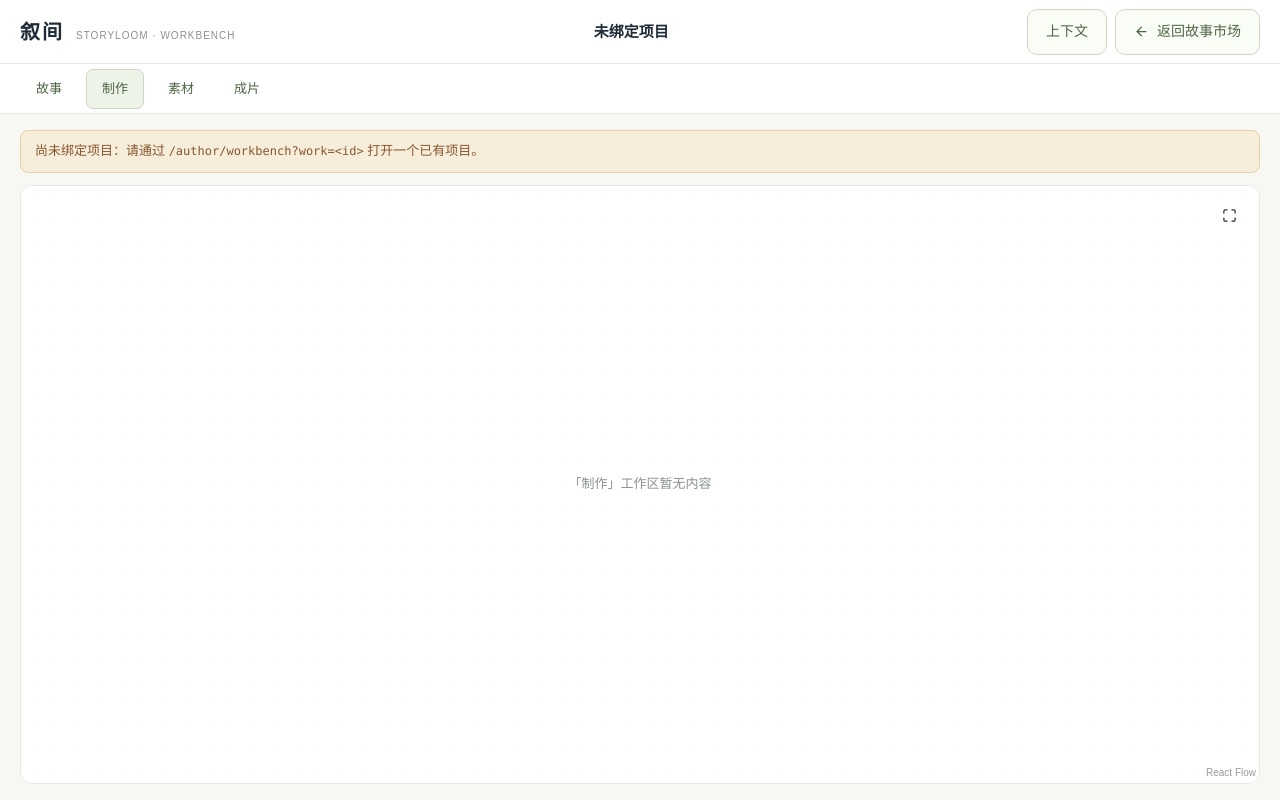
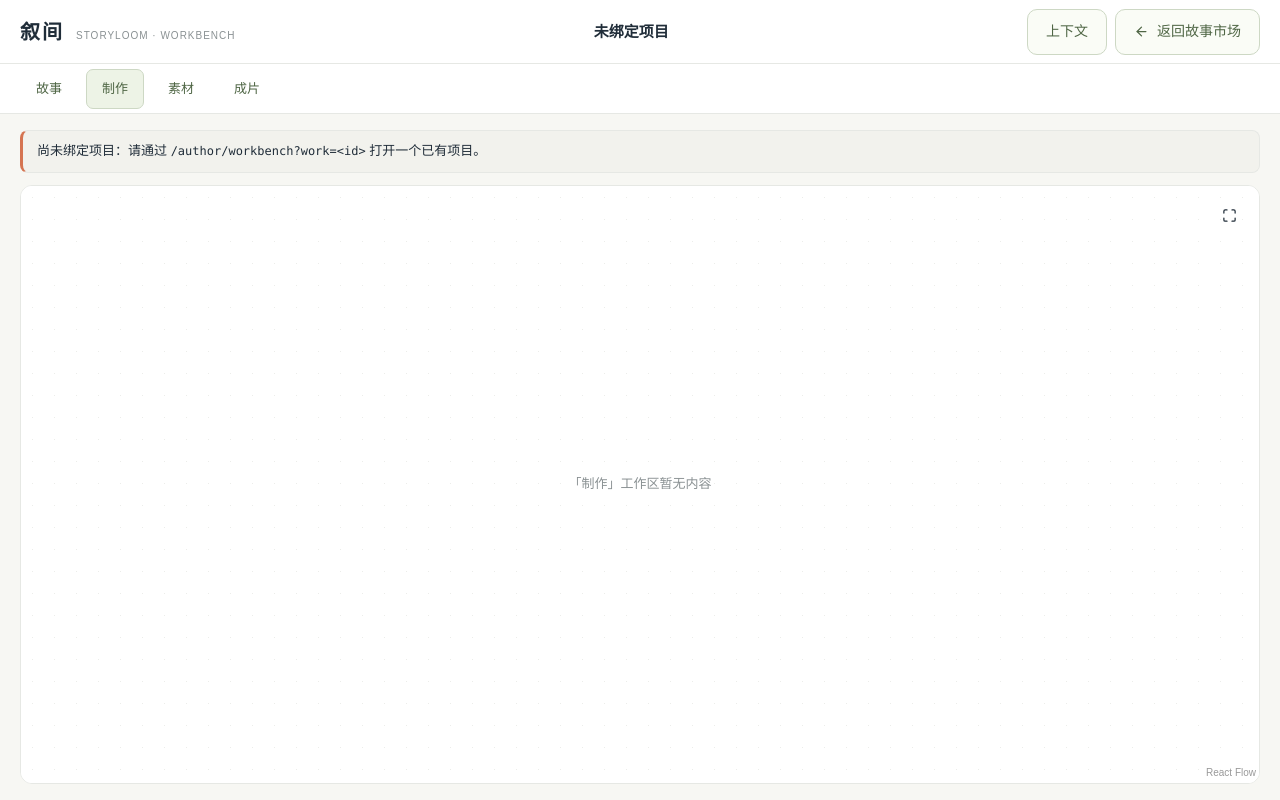
Before and after one commit to Aoike123/Storyloom, a Next.js app in the folder web/: page /author/workbench in a window 1280 px wide. Built offline with nearby package versions, Linux system fonts and the light colour scheme.

Commit message:
refactor(F4): make .workbench-notice token-driven (soft/ink/line + accent left-bar); workbench CSS now fully token-driven (F0 §8, no hardcoded colors)

```diff
--- a/web/app/author/workbench/workbench.css
+++ b/web/app/author/workbench/workbench.css
@@ -19,7 +19,7 @@
 /* 主体：主内容区 + 右侧按需面板 */
 .workbench-body{ flex:1; display:flex; min-height:0; }
 .workbench-main{ flex:1; min-width:0; display:flex; flex-direction:column; padding:16px 20px; gap:12px; overflow:hidden; }
-.workbench-notice{ background:#f7eddb; color:#86572f; border:1px solid #e7cfa8; border-radius:8px; padding:10px 14px; font-size:13px; }
+.workbench-notice{ background:var(--soft); color:var(--ink); border:1px solid var(--line); border-left:3px solid var(--accent); border-radius:8px; padding:10px 14px; font-size:13px; }
 .workbench-notice code{ font-family:ui-monospace,Menlo,monospace; font-size:12px; }
 
 /* 画布（React Flow） */
```
